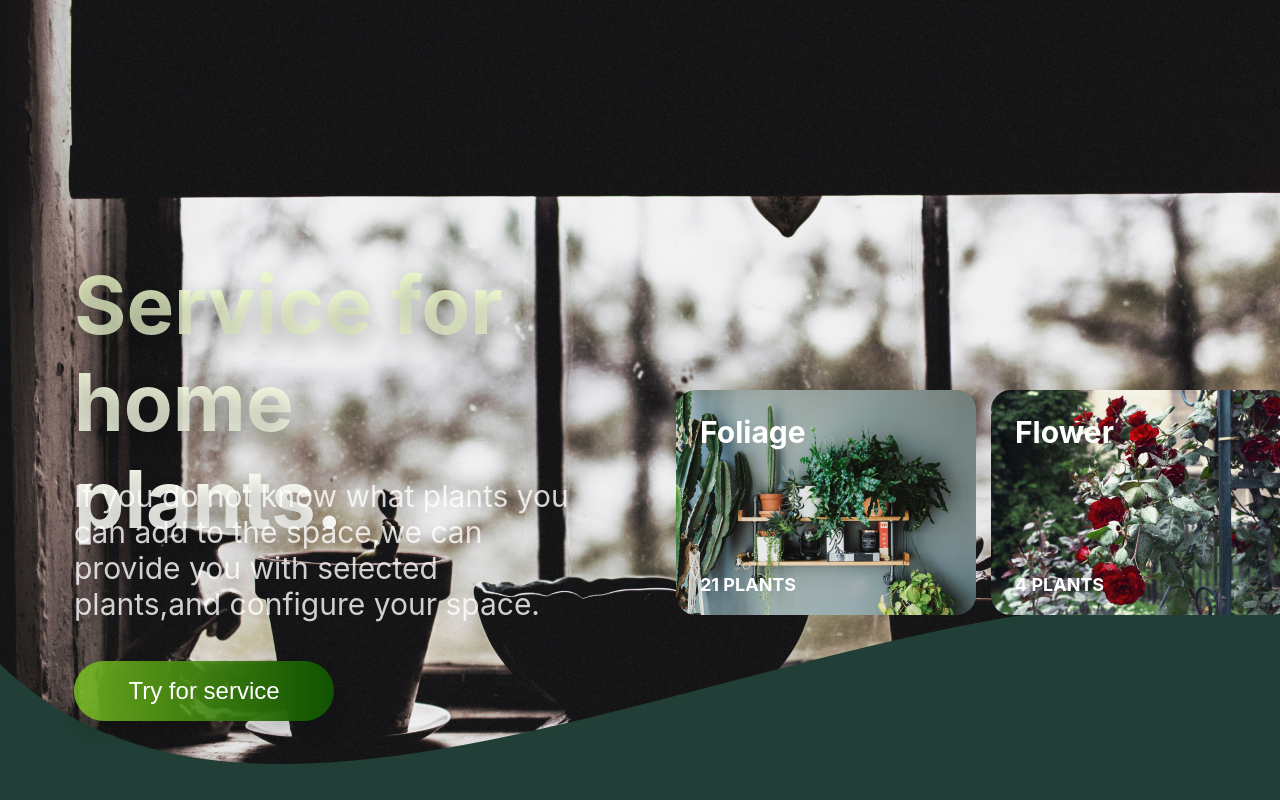
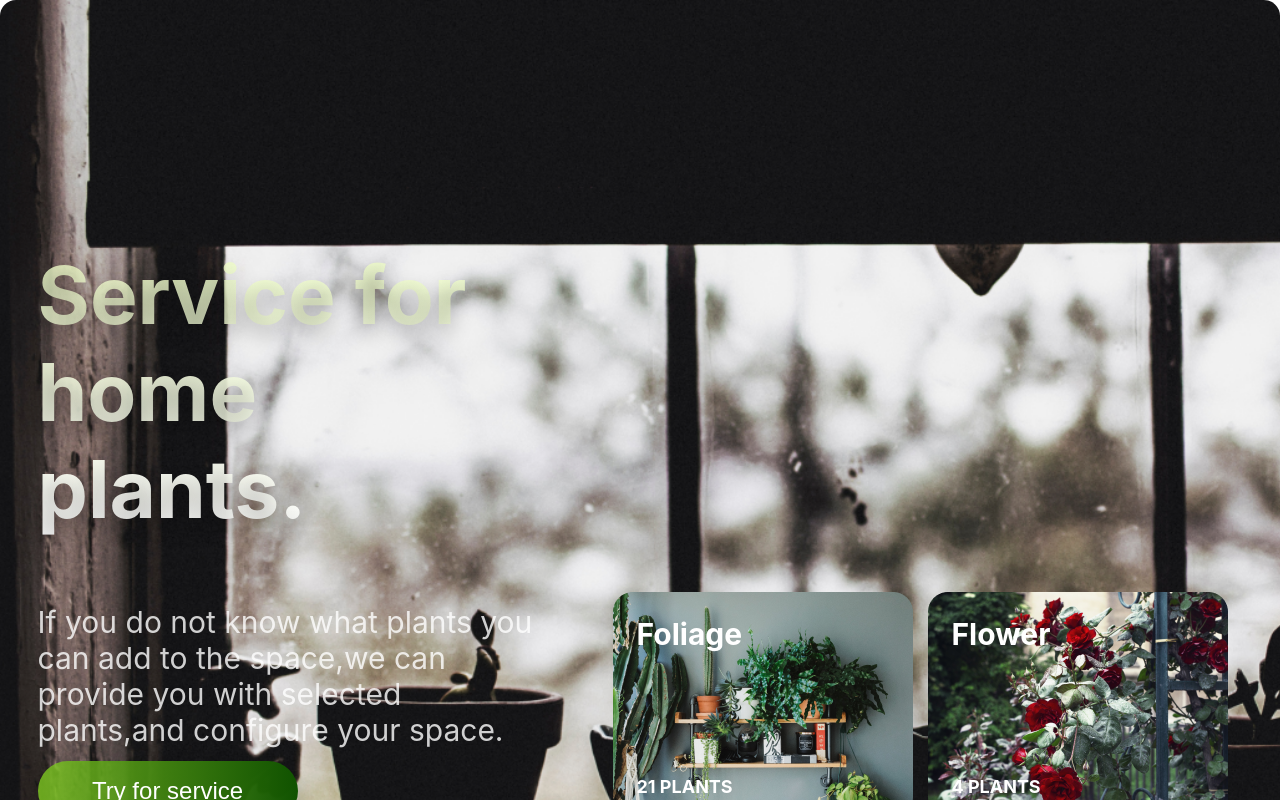
Before and after one commit to MariJumava/authorization, a React (Create React App) app: page /shop in a window 1280 px wide. Shown: the top 800 px of the page. Built offline with nearby package versions, Linux system fonts and the light colour scheme.

Commit message:
Changing styles from positioning to flex on all components

```diff
--- a/src/components/Navbar.js
+++ b/src/components/Navbar.js
@@ -18,6 +18,7 @@ const Wrap = styled.div`
   align-items: center;
   justify-content: space-between;
   position: fixed;
+  z-index: 10;
   left: 25%;
   ${baseTheme.sizes.navbar};
   margin: 50px auto 0;
--- a/src/components/page/HomePage.js
+++ b/src/components/page/HomePage.js
@@ -22,6 +22,7 @@ import styled from 'styled-components';
 const Wrap = styled.div`
   display: flex;
   flex-direction: column;
+  align-items: center;
 `;
 const HiddenNavbar = styled.div`
   position: absolute;
@@ -31,6 +32,19 @@ const HiddenNavbar = styled.div`
   a:visited {
     color: ${baseTheme.colors.primary};
   }
+`;
+const Slider = styled.div`
+  width: 1440px;
+  min-width: 375px;
+  max-width: 1600px;
+  height: 900px;
+  min-height: 450px;
+  display: flex;
+  flex-direction: column;
+  align-items: center;
+  justify-content: center;
+  background-image: url(${leaves});
+  background-size: cover;
 `;
 const SubTitleGr = styled.p`
   font-weight: ${baseTheme.fontWeight.weight};
@@ -48,11 +62,6 @@ const Text = styled.p`
   text-align: center;
   color: ${baseTheme.colors.secondary};
   cursor: default;
-`;
-const Img = styled.img`
-  max-width: 1600px;
-  min-width: 375px;
-  object-fit: fill;
 `;
 const Container = styled.div`
   display: flex;
@@ -72,7 +81,7 @@ export const HomePage = () => {
 
   return (
     <Wrap>
-      <Img src={leaves} />
+      <Slider>
         {!isAuthorized ? (
           <HiddenNavbar>
             &nbsp;
@@ -82,10 +91,11 @@ export const HomePage = () => {
         ) : null}
         <MainTitle>Let us find your love plants.</MainTitle>
         <SubTitle>
-        Add some color to your home, give it a little attention, the plants will
-        accompany you quietly
+          Add some color to your home, give it a little attention, the plants
+          will accompany you quietly
         </SubTitle>
         <Button>Watch the video</Button>
+      </Slider>
       <ButtonSecondary>Try for service</ButtonSecondary>
       <SubTitleGr>Get a beautiful home</SubTitleGr>
       <Text>
--- a/src/components/page/LocationPage.js
+++ b/src/components/page/LocationPage.js
@@ -8,33 +8,33 @@ import logo from '../../pictures/home_page/logo.svg';
 import styled from 'styled-components';
 
 const Wrap = styled.div`
+  min-width: 375px;
   display: flex;
   flex-direction: column;
-`;
-const Img = styled.img`
-  max-width: 1600px;
-  min-width: 375px;
-  object-fit: fill;
-`;
-const ImgBackground = styled.img`
-  position: absolute;
-  top: 600px;
+  background-image: url(${location});
+  background-size: cover;
 `;
 const Container = styled.div`
+  width: 600px;
+  height: 550px;
   display: flex;
-  align-items: center;
   flex-direction: column;
   justify-content: center;
-  position: absolute;
-  width: 600px;
-  height: 550px;
-  left: 420px;
-  top: 170px;
+  align-items: center;
+  margin: 180px auto 0;
   background: rgba(33, 63, 54, 0.8);
   border: 1px solid rgba(255, 255, 255, 0.2);
   box-shadow: 0px 20px 40px rgba(0, 0, 0, 0.25);
   backdrop-filter: blur(40px);
   border-radius: 12px;
+`;
+const Wave = styled.div`
+  width: 1440px;
+  min-width: 375px;
+  max-width: 1600px;
+  height: 300px;
+  background-image: url(${wave});
+  background-size: cover;
 `;
 const Title = styled(TitlePlants)`
   margin: 0;
@@ -51,8 +51,6 @@ const SubTitle = styled.h4`
 export const LocationPage = () => {
   return (
     <Wrap>
-      <Img src={location} />
-      <ImgBackground src={wave} />
       <Container>
         <Logo src={logo} />
         <Title>Location</Title>
@@ -63,6 +61,7 @@ export const LocationPage = () => {
         <SubTitle>Open 11:00 - 22:00</SubTitle>
         <ButtonPrimary>Contact Me</ButtonPrimary>
       </Container>
+      <Wave></Wave>
     </Wrap>
   );
 };
--- a/src/components/page/ServicePage.js
+++ b/src/components/page/ServicePage.js
@@ -6,29 +6,37 @@ import card_service from '../../pictures/service_page/card_service.png';
 import styled from 'styled-components';
 
 const Wrap = styled.div`
+  padding-left: 40px;
+`;
+const Wave = styled.div`
+  width: 1440px;
+  min-width: 375px;
+  max-width: 1600px;
+  height: 300px;
+  background-image: url(${wave});
+  background-size: cover;
+`;
+const Wrapper = styled.div`
+  width: 900px;
+  min-width: 375px;
+  max-width: 1600px;
   display: flex;
   flex-direction: column;
-`;
-const Img = styled.img`
-  width: fit-content;
-  object-fit: fill;
-`;
-const ImgBackground = styled.img`
-  position: absolute;
-  top: 600px;
+  justify-content: center;
+  margin: 180px auto 0;
+  background-image: url(${card_service});
+  border-radius: 16px;
 `;
 const Container = styled.div`
-  position: absolute;
-  left: 270px;
-  top: 190px;
-  border-radius: 16px;
+  min-width: 375px;
+  display: flex;
+  flex-direction: column;
+  background-image: url(${service});
+  background-size: cover;
 `;
 const Mask = styled.div`
-  position: absolute;
   width: 900px;
   height: 600px;
-  left: 0px;
-  top: 0px;
   border-radius: 16px;
   background: linear-gradient(
     113.96deg,
@@ -36,36 +44,29 @@ const Mask = styled.div`
     rgba(33, 63, 54, 0.2) 100%
   );
 `;
-const ImgCard = styled.img`
-  object-fit: fill;
-`;
 const Text = styled(SubTitle)`
-  left: calc(50% - 500px / 2 - 160px);
-  top: 248px;
   text-align: start;
 `;
-const Button = styled(ButtonPrimary)`
-  position: absolute;
-  top: 471px;
-  left: calc(50% - 500px / 2 - 160px);
-`;
+const Button = styled(ButtonPrimary)``;
 
 export const ServicePage = () => {
   return (
+    <>
+      <Container>
+        <Wrapper>
+          <Mask>
             <Wrap>
-      <Img src={service} />
-      <ImgBackground src={wave} />
-      <Container>
-        <ImgCard src={card_service} />
-        <Mask>
               <TitlePrimary>Service for home plants.</TitlePrimary>
               <Text>
                 If you do not know what plants you can add to the space,we can
                 provide you with selected plants,and configure your space.
               </Text>
               <Button>Try on service</Button>
+            </Wrap>
           </Mask>
+        </Wrapper>
+        <Wave></Wave>
       </Container>
-    </Wrap>
+    </>
   );
 };
--- a/src/components/page/ShopPage.js
+++ b/src/components/page/ShopPage.js
@@ -9,59 +9,48 @@ import styled from 'styled-components';
 
 const Wrap = styled.div`
   display: flex;
-  flex-direction: column;
+  justify-content: space-around;
+  align-items: flex-end;
+  margin-top: 180px;
 `;
-const Img = styled.img`
-  width: 1440px;
-  height: 900px;
-  min-width: 375px;
-  object-fit: fill;
-`;
-const ImgBackground = styled.img`
-  position: absolute;
-  top: 600px;
+const Wrap1 = styled.div`
+  display: flex;
 `;
 const Container = styled.div`
-  position: absolute;
-  left: 484px;
-  top: 190px;
+  min-width: 375px;
+  display: flex;
+  flex-direction: column;
+  background-image: url(${shop});
+  background-size: cover;
   border-radius: 16px;
 `;
-const Wrap1 = styled.div`
-  position: absolute;
-`;
-const Wrap2 = styled.div`
-  display: flex;
-  position: absolute;
-  top: 200px;
-  left: 192px;
+const Wave = styled.div`
+  width: 1440px;
+  min-width: 375px;
+  max-width: 1600px;
+  height: 300px;
+  background-image: url(${wave});
+  background-size: cover;
 `;
 const Text = styled(SubTitle)`
-  left: calc(50% - 500px / 2 - 160px);
-  top: 248px;
   text-align: start;
 `;
-const Button = styled(ButtonPrimary)`
-  position: absolute;
-  top: 471px;
-  left: calc(50% - 500px / 2 - 160px);
-`;
+const Button = styled(ButtonPrimary)``;
 
 export const ShopPage = () => {
   return (
+    <>
+      <Container>
         <Wrap>
-      <Img src={shop} />
-      <ImgBackground src={wave} />
-      <Container>
-        <Wrap1>
+          <div>
             <TitlePrimary>Service for home plants.</TitlePrimary>
             <Text>
               If you do not know what plants you can add to the space,we can
               provide you with selected plants,and configure your space.
             </Text>
             <Button>Try for service</Button>
-        </Wrap1>
-        <Wrap2>
+          </div>
+          <Wrap1>
             <Wrapper>
               <ImgType src={foliage} />
               <Name>Foliage</Name>
@@ -72,8 +61,10 @@ export const ShopPage = () => {
               <Name>Flower</Name>
               <NumberPlants>4 Plants</NumberPlants>
             </Wrapper>
-        </Wrap2>
+          </Wrap1>
+        </Wrap>
+        <Wave></Wave>
       </Container>
-    </Wrap>
+    </>
   );
 };
--- a/src/components/page/UserPage.js
+++ b/src/components/page/UserPage.js
@@ -11,25 +11,30 @@ import { baseTheme } from '../../styles/baseTheme';
 import profile from '../../pictures/profile/profile.jpg';
 import styled from 'styled-components';
 
+const Wrap = styled.div`
+  width: 1440px;
+  min-width: 375px;
+  max-width: 1600px;
+  height: 600px;
+  display: flex;
+  flex-direction: column;
+  align-items: center;
+  justify-content: center;
+  background-image: url(${profile});
+  background-size: cover;
+`;
 const Wrapper = styled.div`
   display: flex;
   justify-content: space-evenly;
   align-items: flex-end;
 `;
-const Img = styled.img`
-  max-width: 1440px;
-  min-width: 375px;
-  object-fit: fill;
-`;
+
 const Container = styled.div`
   display: flex;
   flex-direction: column;
   justify-content: center;
-  position: absolute;
-  width: 800px;
+  width: 700px;
   height: 350px;
-  left: 22%;
-  top: 60%;
   box-shadow: 0px 20px 40px rgba(0, 0, 0, 0.25);
   backdrop-filter: blur(40px);
   border-radius: 12px;
@@ -81,8 +86,7 @@ export const UserPage = () => {
   }
 
   return (
-    <>
-      <Img src={profile} />
+    <Wrap>
       <Container>
         <ImgUser src={user.img} />
         <Wrapper>
@@ -123,6 +127,6 @@ export const UserPage = () => {
           {!isEditView && <Button onClick={showEditView}>Edit</Button>}
         </Wrapper>
       </Container>
-    </>
+    </Wrap>
   );
 };
--- a/src/index.css
+++ b/src/index.css
@@ -3,6 +3,7 @@ body {
   font-family: -apple-system, BlinkMacSystemFont, 'Segoe UI', 'Roboto', 'Oxygen',
     'Ubuntu', 'Cantarell', 'Fira Sans', 'Droid Sans', 'Helvetica Neue',
     'Montserrat', sans-serif;
+  overflow-x: hidden;
   -webkit-font-smoothing: antialiased;
   -moz-osx-font-smoothing: grayscale;
 }
--- a/src/styles/buttons.js
+++ b/src/styles/buttons.js
@@ -2,11 +2,8 @@ import { baseTheme } from './baseTheme';
 import styled from 'styled-components';
 
 export const Button = styled.button`
-  position: absolute;
   width: 200px;
   height: 40px;
-  left: calc(50% - 200px / 2);
-  top: 717px;
   font-size: ${baseTheme.fontSize.subtitleImg}px;
   text-transform: uppercase;
   background: rgba(0, 0, 0, 0.8);
--- a/src/styles/title.js
+++ b/src/styles/title.js
@@ -2,13 +2,10 @@ import { baseTheme } from './baseTheme';
 import styled from 'styled-components';
 
 export const MainTitle = styled.h2`
-  position: absolute;
-  left: calc(50% - 500px / 2);
-  top: 250px;
   width: 500px;
   font-style: normal;
   font-weight: ${baseTheme.fontWeight.weight};
-  font-size: ${baseTheme.fontSize.title}px;
+  font-size: calc(30px + 2.5vw);
   text-align: center;
   background: ${baseTheme.colors.title};
   -webkit-background-clip: text;
@@ -16,12 +13,9 @@ export const MainTitle = styled.h2`
   text-shadow: 0px 10px 20px rgba(0, 0, 0, 0.25);
 `;
 export const TitlePrimary = styled.h2`
-  position: absolute;
   width: 500px;
-  left: calc(50% - 500px / 2 - 160px);
-  top: 0;
   font-style: normal;
-  font-weight: 700;
+  font-weight: ${baseTheme.fontWeight.weight};
   font-size: 80px;
   background: linear-gradient(
     180deg,
@@ -41,11 +35,8 @@ export const TitlePlants = styled.h2`
 `;
 
 export const SubTitle = styled.h4`
-  position: absolute;
   width: 500px;
   height: 117px;
-  left: calc(50% - 500px / 2);
-  top: 428px;
   font-weight: ${baseTheme.fontWeight.normal};
   font-size: ${baseTheme.fontSize.titleImg}px;
   text-align: center;
```
Lines whose indentation alone changed are shown as unchanged.
